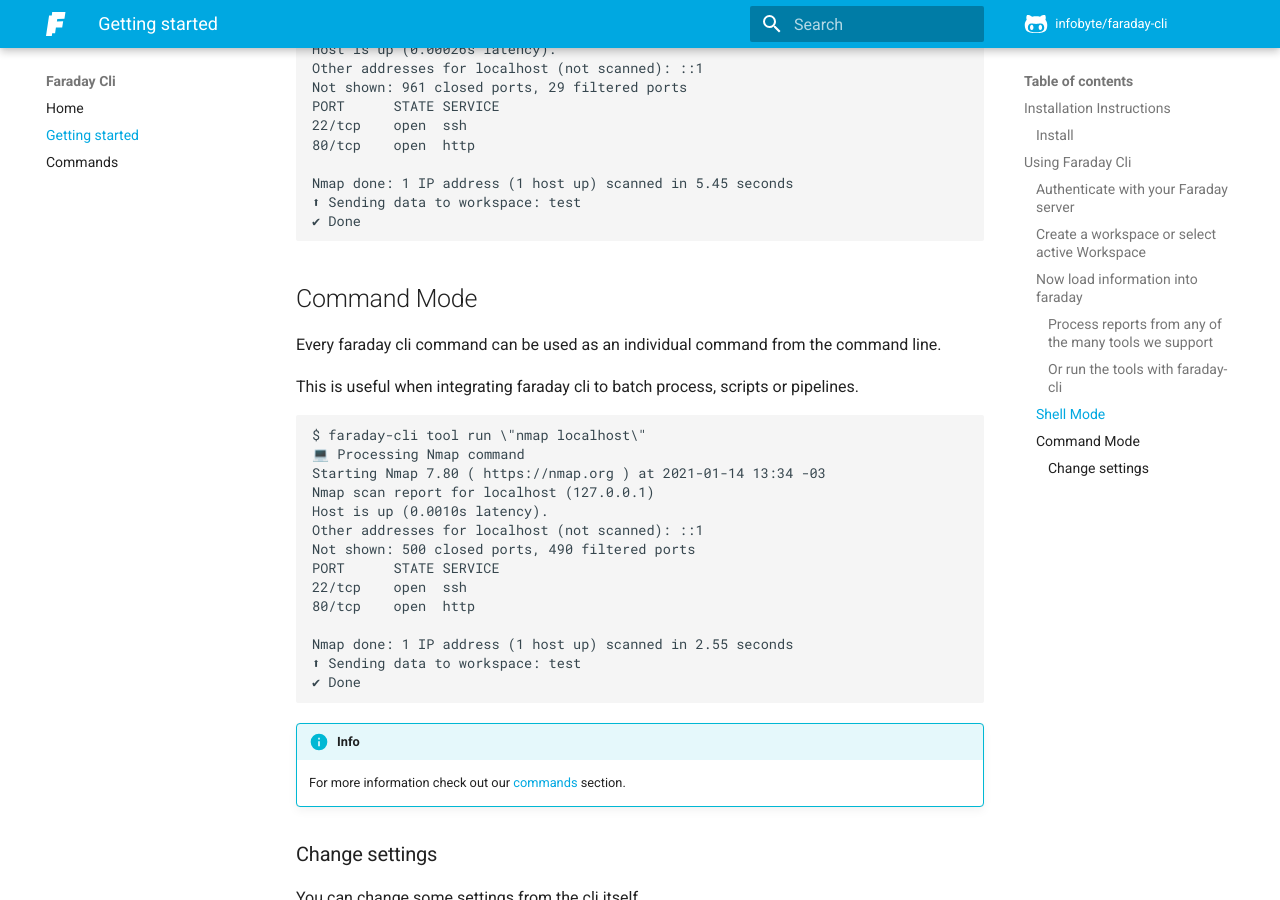
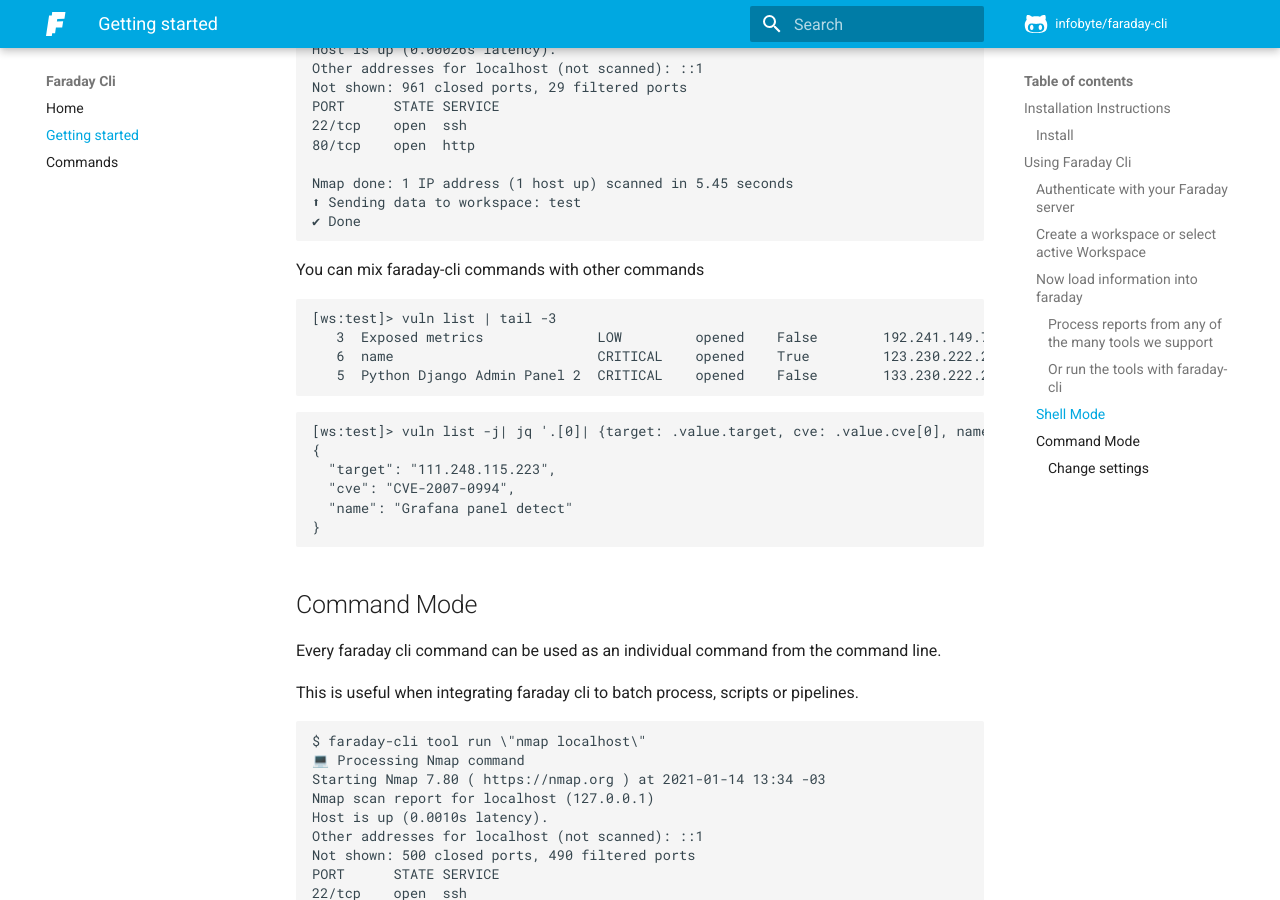
Before and after one commit to infobyte/faraday-cli, an MkDocs documentation site: the page built from docs/docs/getting_started.md, in a window 1280 px wide and 900 px high, scrolled down 3314 px. Built offline with MkDocs 1.6.1 and Material for MkDocs 9.7.7, drawn with Linux system fonts in a browser that asks for light colours; comment, search, counter and statistics services are not loaded.

Commit message:
update docs

````diff
--- a/docs/docs/getting_started.md
+++ b/docs/docs/getting_started.md
@@ -172,6 +172,24 @@
 ⬆ Sending data to workspace: test
 ✔ Done
 ```
+
+You can mix faraday-cli commands with other commands
+
+```
+[ws:test]> vuln list | tail -3
+   3  Exposed metrics              LOW         opened    False        192.241.149.70 [Service - (443/tcp) https]   grafana.faradaysec.com
+   6  name                         CRITICAL    opened    True         123.230.222.247 [Host - ID:3]                sandbox.faradaysec.com
+   5  Python Django Admin Panel 2  CRITICAL    opened    False        133.230.222.247 [Service - (443/tcp) https]  sandbox.faradaysec.com
+```
+
+```
+[ws:test]> vuln list -j| jq '.[0]| {target: .value.target, cve: .value.cve[0], name: .value.name}'
+{
+  "target": "111.248.115.223",
+  "cve": "CVE-2007-0994",
+  "name": "Grafana panel detect"
+}
+```
 ## Command Mode
 Every faraday cli command can be used as an individual command from the command line.
 
````
Also changed, not shown: CHANGELOG/current/update_docs.md (added, +1 -0 lines).
